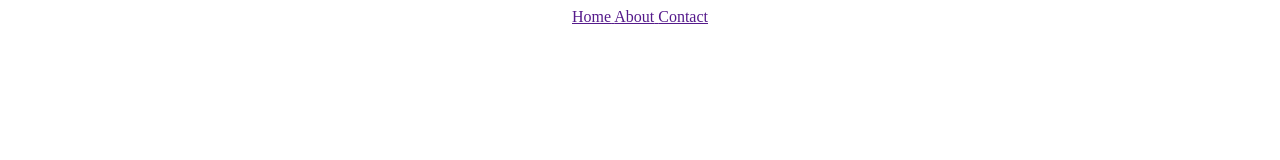
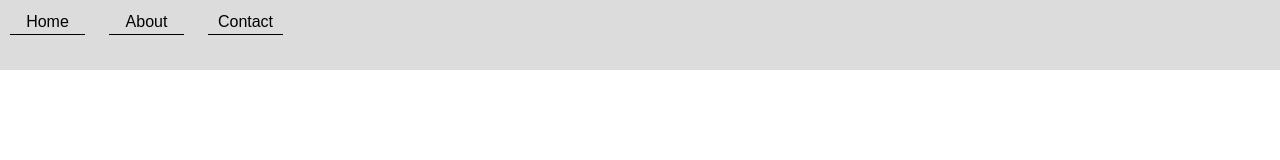
Before and after one commit to gharibdilanyan/gharib.io, a plain HTML site: page index.html in a window 1280 px wide. Drawn offline with Linux system fonts and the light colour scheme.

Commit message:
Update style.css

```diff
--- a/style.css
+++ b/style.css
@@ -1,4 +1,31 @@
-*{
-	text-align: center;
-  box-sizing: border-box;
+* {
+    margin: 0;
+    padding: 0;
 }
+
+#nav {
+    background: #dcdcdc;
+    height: 70px;
+    width: 100%;
+    box-sizing: border-box;
+}
+
+.nav-elements {
+    box-sizing: border-box;
+    border-bottom: 1px solid black;
+    font-family: sans-serif;
+    color: black;
+    margin: 10px;
+    padding: 3px;
+    display: inline-block;
+    height: 25px;
+    width: 75px;
+    text-align: center;
+    text-decoration: none;
+}
+
+.nav-elements:hover {
+    font-size: 18px;
+    border-bottom: 3px solid green;
+    transition: font-size 0.5s ease-out 5ms
+}
```
